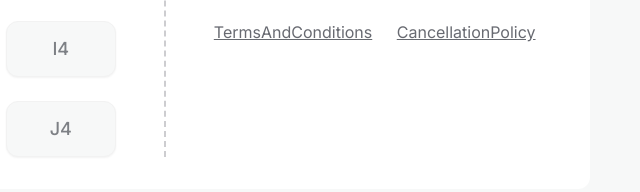
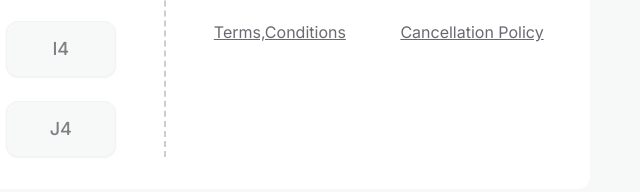
Before and after one commit to manik-kyau/smart-tickting-for-bus, a plain HTML site: page index.html in a window 1280 px wide. Shown: the part 2838-3030 px from the top of the page, 640-1280 px from the left. Drawn offline with nearby package versions, Linux system fonts and the light colour scheme.

Commit message:
fhisfduh

```diff
--- a/index.html
+++ b/index.html
@@ -61,7 +61,7 @@
         </nav>
         <!-- Banner section -->
         <div class="px-5">
-            <div class="relative h-[350px] lg:h-[550px] bg-[url('images/banner.png')] bg-no-repeat bg-cover bg-center my-7 lg:my-[50px] rounded-3xl space-y-6 ">
+            <div class="relative h-[400px] lg:h-[550px] bg-[url('images/banner.png')] bg-no-repeat bg-cover bg-center my-7 lg:my-[50px] rounded-3xl space-y-6 ">
                 <div class="flex flex-col items-center justify-center h-full space-y-5 lg:space-y-8">
                     <h1 class="text-3xl lg:text-6xl font-extrabold text-white text-center">End-to-End Travel with
                         <br>
@@ -370,8 +370,8 @@
                             </dialog>
                             <!-- ----------- -->
                             <div class=" text-[#03071299] mx-auto space-y-3">
-                                <a class="text-base font-normal ml-4 underline" href="">TermsAndConditions</a>
-                                <a class="text-base font-normal  ml-5 underline" href="">CancellationPolicy</a>
+                                <a class="text-base font-normal ml-4 underline" href="">Terms,Conditions</a>
+                                <a class="text-base font-normal ml-6  lg:ml-[50px] underline" href="">Cancellation Policy</a>
                             </div>
                             <!-- -------------- -->
                         </div>
```
